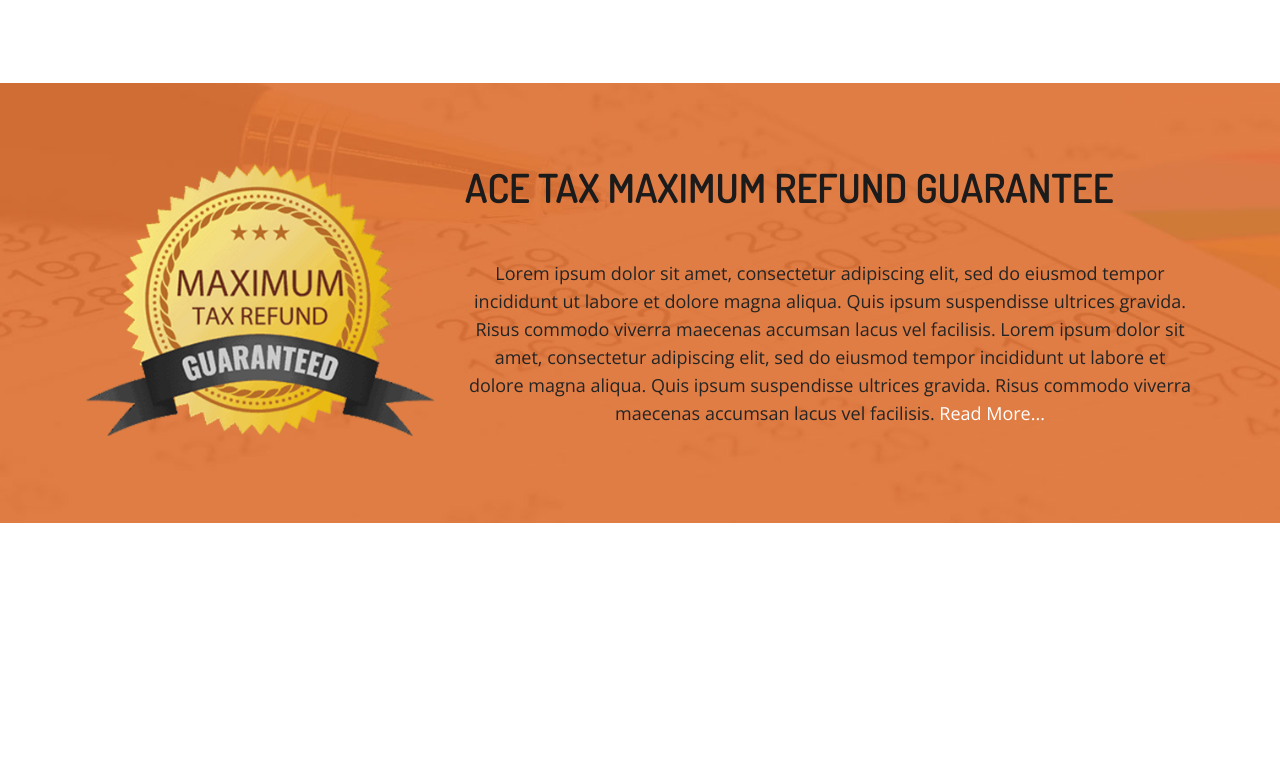
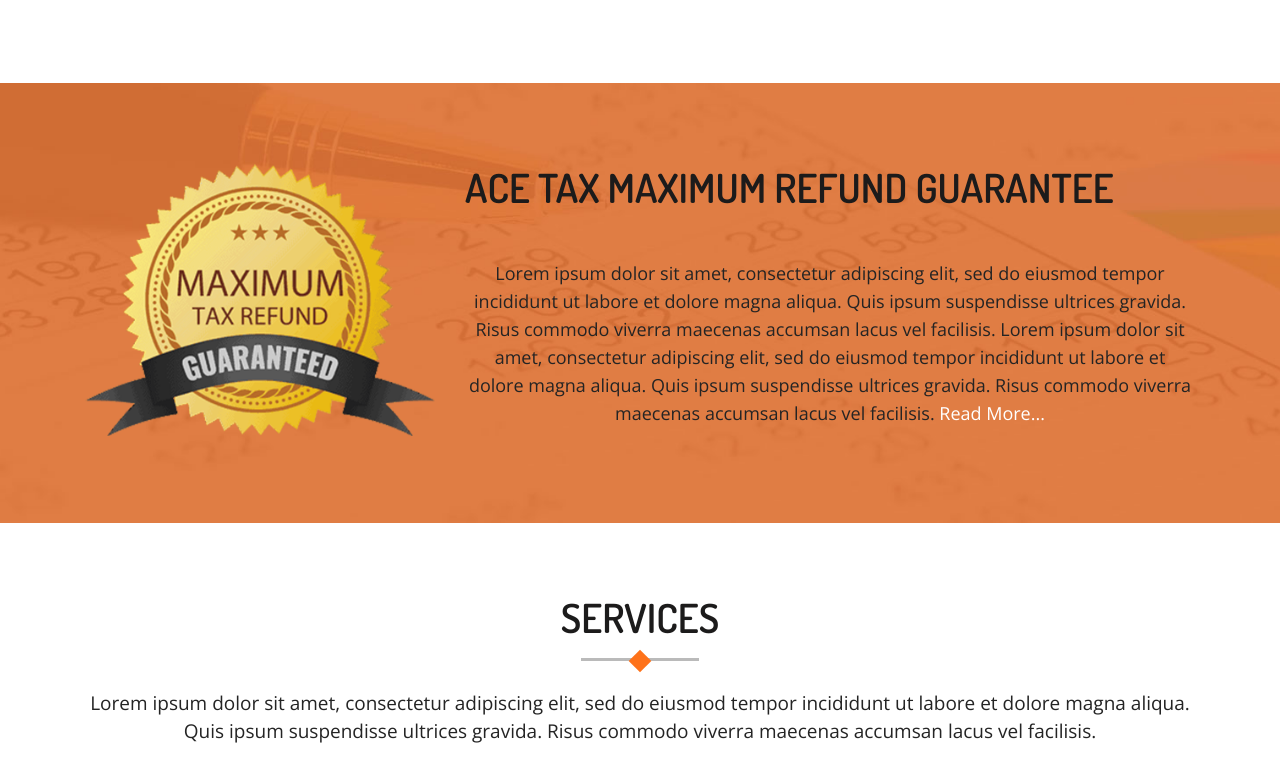
Before and after one commit to Tanmoy2021/AceTax01, a plain HTML site: page index.html in a window 1280 px wide. Shown: the part 791-1572 px from the top of the page. Before the commit the page ends 1314 px from the top, so only its background shows below. Drawn offline with nearby package versions, Linux system fonts and the light colour scheme.

Commit message:
services up
services up

```diff
--- a/css/style.css
+++ b/css/style.css
@@ -460,6 +460,11 @@ a:focus,
     font-size: 18px !important;
 }
 /* Guaranty End */
+/* Services Start */
+.services{
+    padding: 70px 0;
+}
+/* Services End */
 /* Extra small Device. */
 @media (max-width: 767px) {
     .header-top-left{
@@ -522,4 +527,7 @@ a:focus,
     .guaranty .heading{
         padding-top: 30px;
     }
+    .services{
+        padding: 30px 0;
+    }
 }
--- a/index.html
+++ b/index.html
@@ -194,9 +194,19 @@
         </div>
     </section>
     <!-- Guaranty end -->
-    <!-- Welcome start -->
-    <section></section>
-    <!-- Welcomer end -->
+    <!-- Services start -->
+    <section class="services">
+        <div class="container">
+            <div class="row">
+                <div class="col-md-12 text-center">
+                    <h2 class="main-heading">services</h2>
+                    <p class="common-text p-top">Lorem ipsum dolor sit amet, consectetur adipiscing elit, sed do eiusmod tempor incididunt ut labore et dolore magna aliqua.
+                        Quis ipsum suspendisse ultrices gravida. Risus commodo viverra maecenas accumsan lacus vel facilisis.</p>
+                </div>
+            </div>
+        </div>
+    </section>
+    <!-- Services end -->
 
 
 
```
